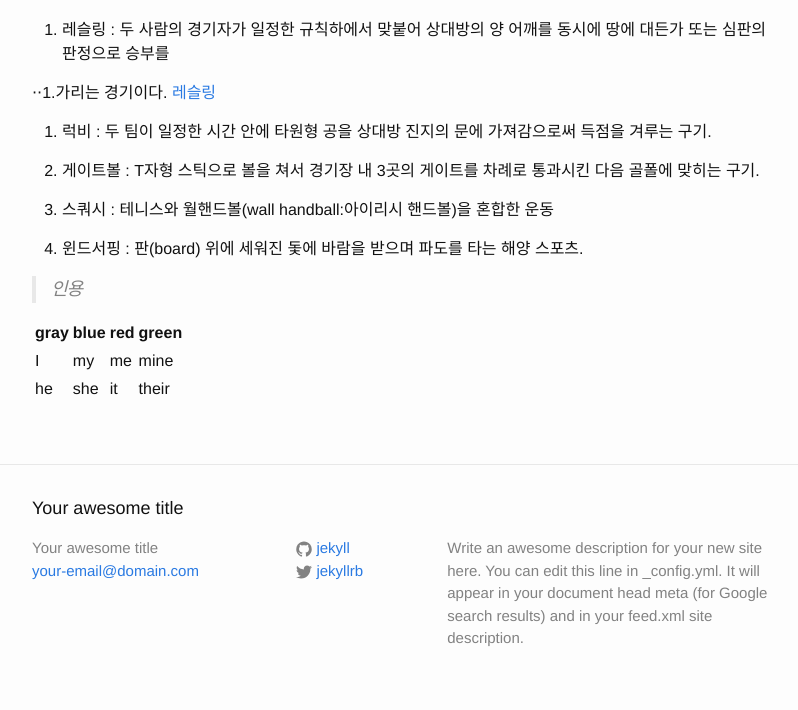
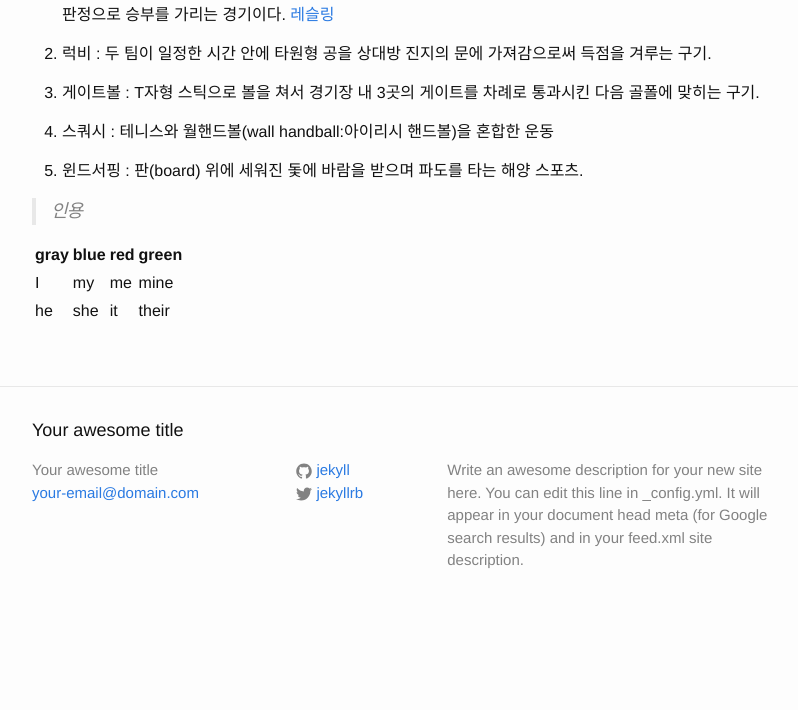
Before and after one commit to forhobby/forhobby.github.com, a Jekyll site: the page built from _posts/2015-05-26-hanseungsu.md, in a window 1280 px wide. Shown: the part 728-1438 px from the top of the page, without its empty margins (238-1036 px from the left). Built offline with Jekyll 4.4.1, drawn with Linux system fonts in a browser that asks for light colours; after the commit the page ends 1360 px from its top, so only the background shows below that; some of the changed text lies outside the part shown.

Commit message:
Update 2015-05-26-hanseungsu.md

```diff
--- a/_posts/2015-05-26-hanseungsu.md
+++ b/_posts/2015-05-26-hanseungsu.md
@@ -20,12 +20,8 @@ categories: jekyll update
 ![펜싱](http://imgnews.naver.com/image/076/2008/08/11/88l74135.jpg)
 
 
-⋅⋅목록
 
-2. 레슬링 : 두 사람의 경기자가 일정한 규칙하에서 맞붙어 상대방의 양 어깨를 동시에 땅에 대든가 또는 심판의 판정으로 승부를
-
-
-⋅⋅1.가리는 경기이다.
+2. 레슬링 : 두 사람의 경기자가 일정한 규칙하에서 맞붙어 상대방의 양 어깨를 동시에 땅에 대든가 또는 심판의 판정으로 승부를 가리는 경기이다.
 [레슬링][1]
 
 
```
